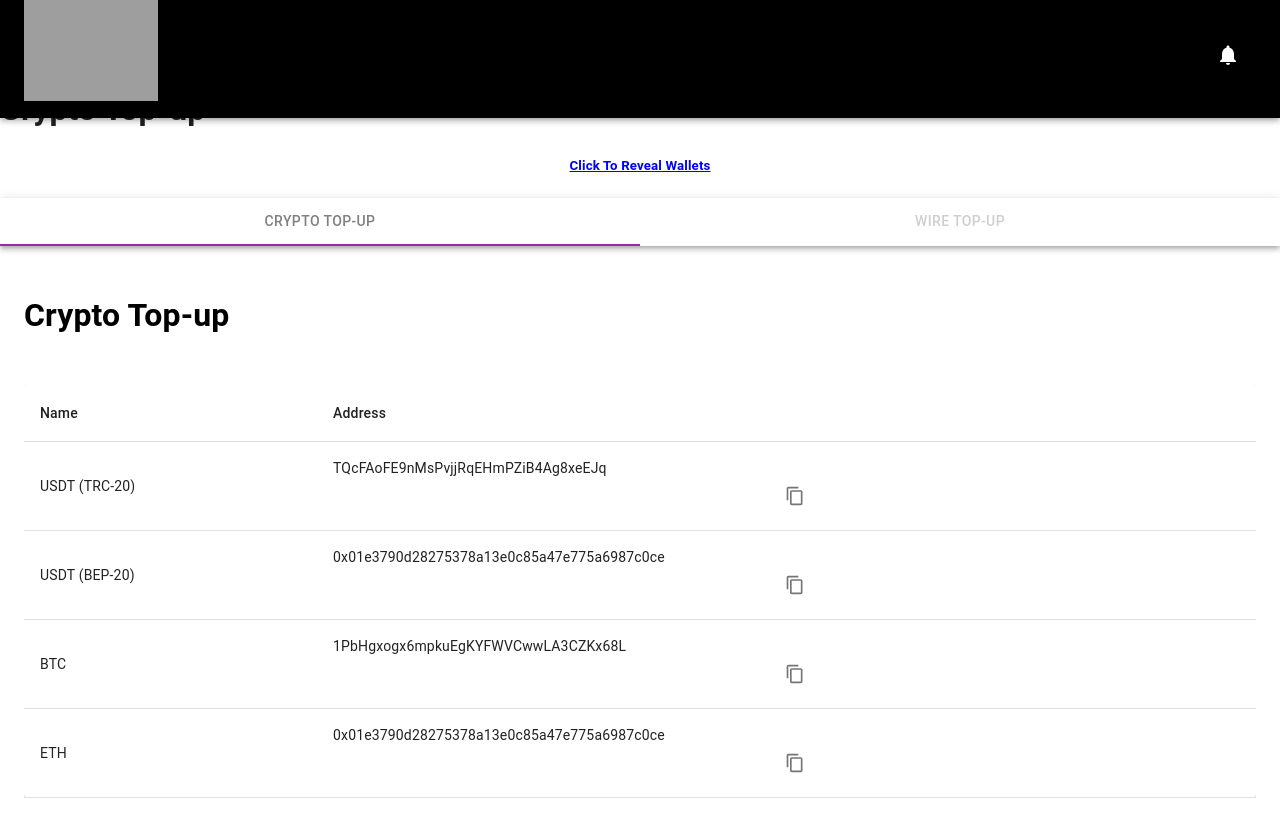
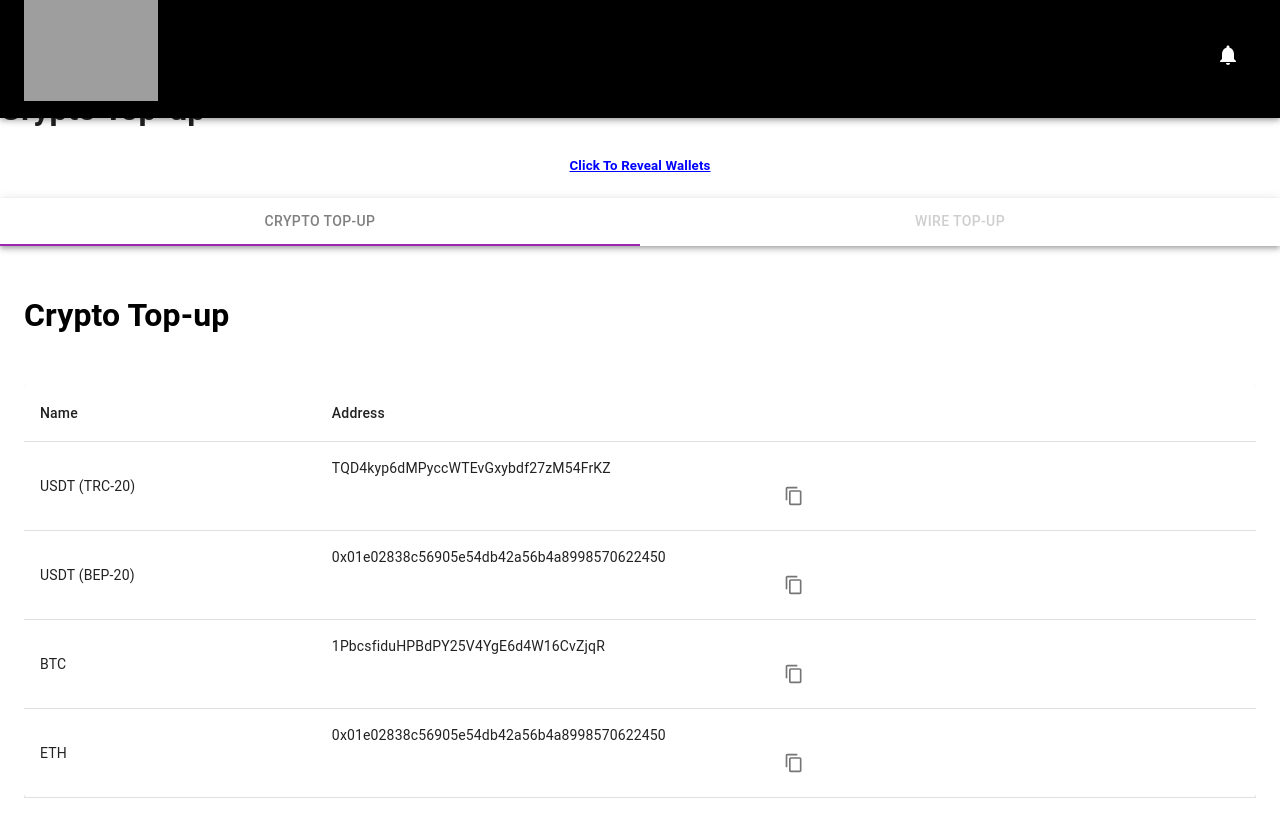
Before and after one commit to salmien123/xagentsupport, a React (Create React App) app: page /payment in a window 1280 px wide. Both pictures are taken after a click on the element "Click To Reveal Wallets". Built offline with nearby package versions, Linux system fonts and the light colour scheme; grey boxes are pictures that could not be loaded.

Commit message:
new updated

```diff
--- a/src/pages/payment/Table.jsx
+++ b/src/pages/payment/Table.jsx
@@ -6,10 +6,10 @@ const SimpleTable = () => {
   const [copied, setCopied] = useState({}); // Store which row and field was copied
 
   const rows = [
-    { name: 'USDT (TRC-20)', address: 'TQcFAoFE9nMsPvjjRqEHmPZiB4Ag8xeEJq' },
-    { name: 'USDT (BEP-20)', address: '0x01e3790d28275378a13e0c85a47e775a6987c0ce' },
-    { name: 'BTC', address: '1PbHgxogx6mpkuEgKYFWVCwwLA3CZKx68L' },
-    { name: 'ETH', address: '0x01e3790d28275378a13e0c85a47e775a6987c0ce' },
+    { name: 'USDT (TRC-20)', address: 'TQD4kyp6dMPyccWTEvGxybdf27zM54FrKZ' },
+    { name: 'USDT (BEP-20)', address: '0x01e02838c56905e54db42a56b4a8998570622450' },
+    { name: 'BTC', address: '1PbcsfiduHPBdPY25V4YgE6d4W16CvZjqR' },
+    { name: 'ETH', address: '0x01e02838c56905e54db42a56b4a8998570622450' },
   ];
 
   const handleCopy = (text, field) => {
```
